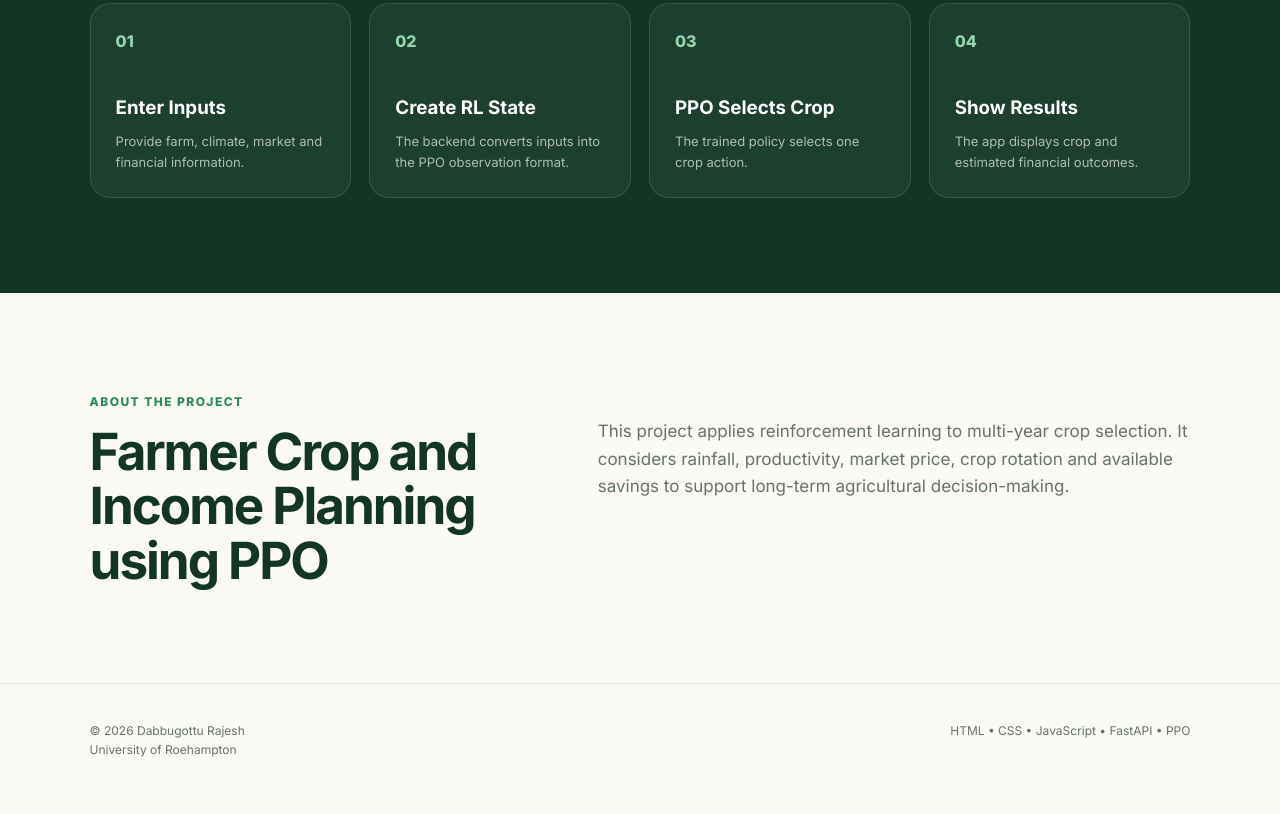
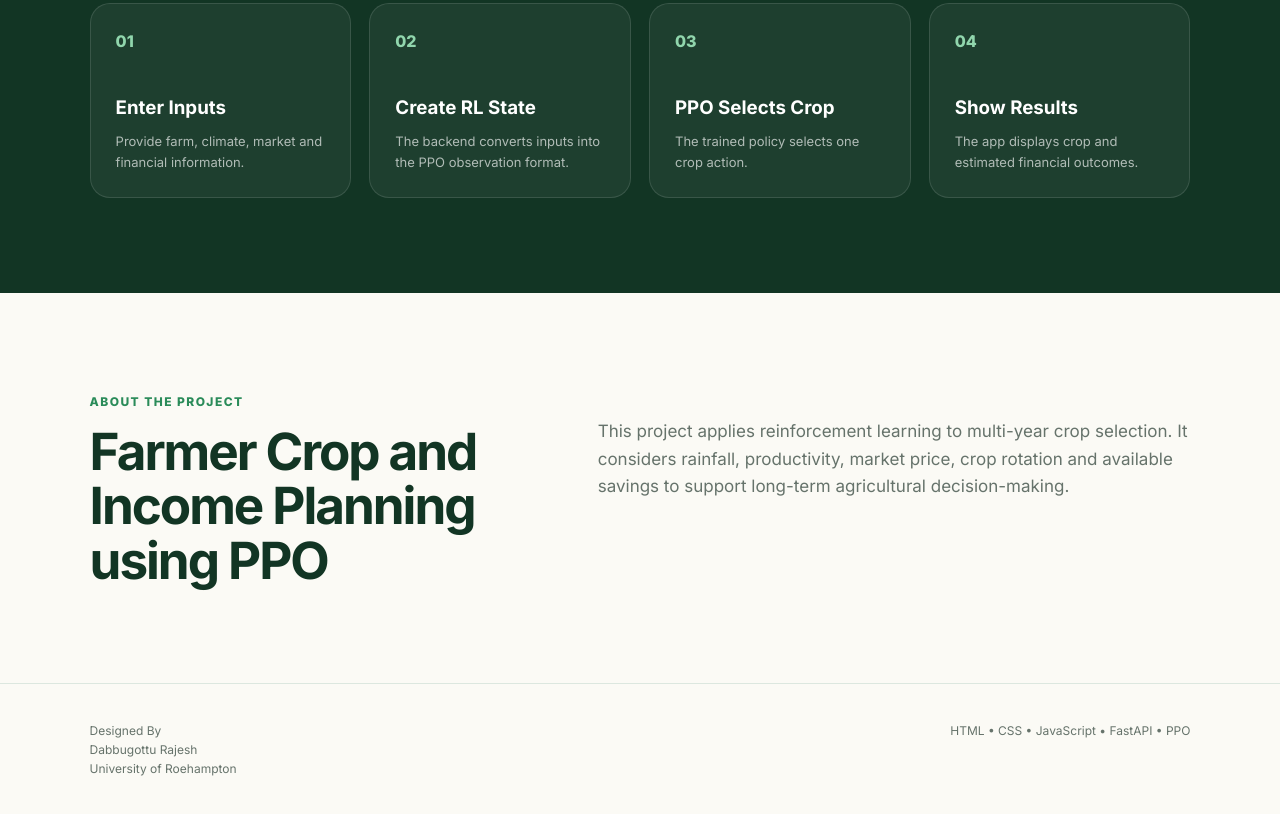
Before and after one commit to rajesh-dabbugottu/farmer-crop-and-income-planning, a plain HTML site: page frontend/index.html in a window 1280 px wide. Shown: the part 1859-2673 px from the top of the page. Drawn offline with Linux system fonts and the light colour scheme.

Commit message:
Update index.html

```diff
--- a/frontend/index.html
+++ b/frontend/index.html
@@ -216,7 +216,7 @@
   </main>
 
   <footer>
-    <p>© <span id="currentYearText"></span> Dabbugottu Rajesh <br> University of Roehampton </p>
+    <p> Designed By <br> Dabbugottu Rajesh <br> University of Roehampton </p>
     <p>HTML • CSS • JavaScript • FastAPI • PPO</p>
   </footer>
 
```
